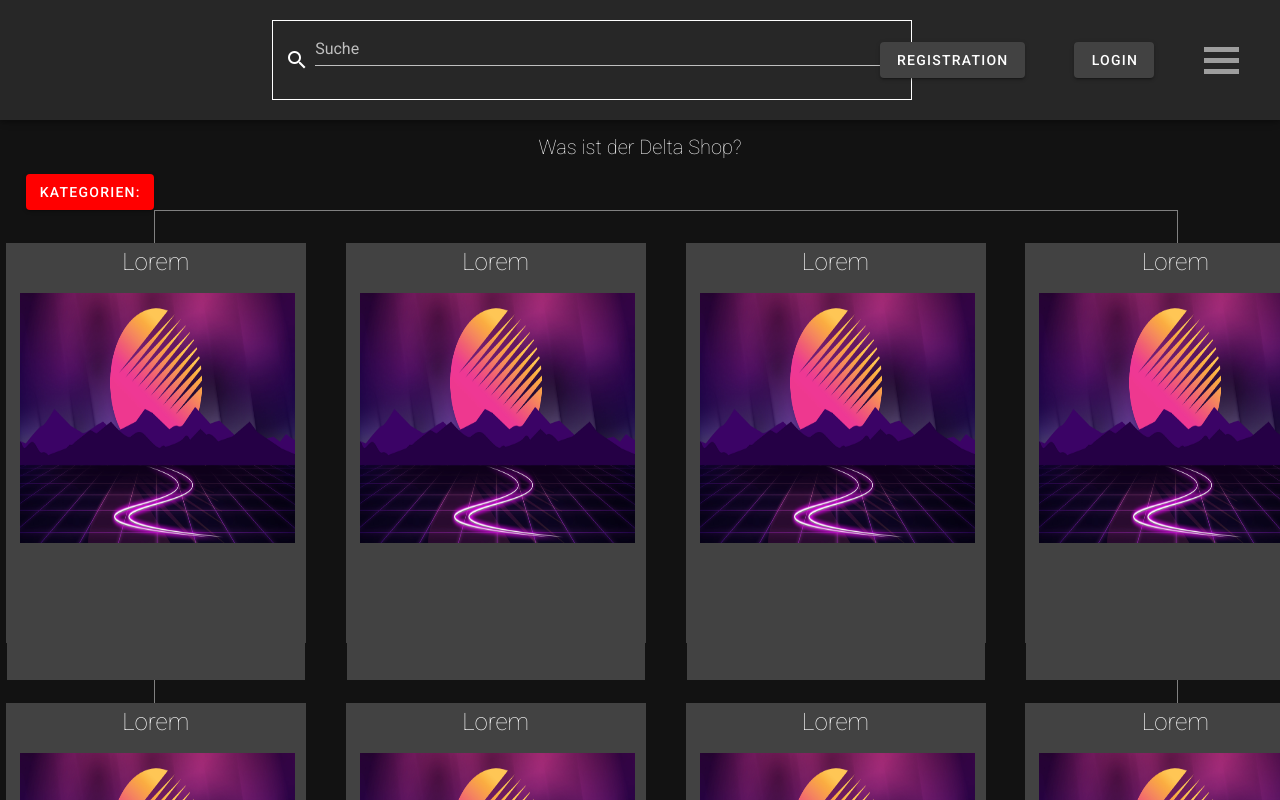
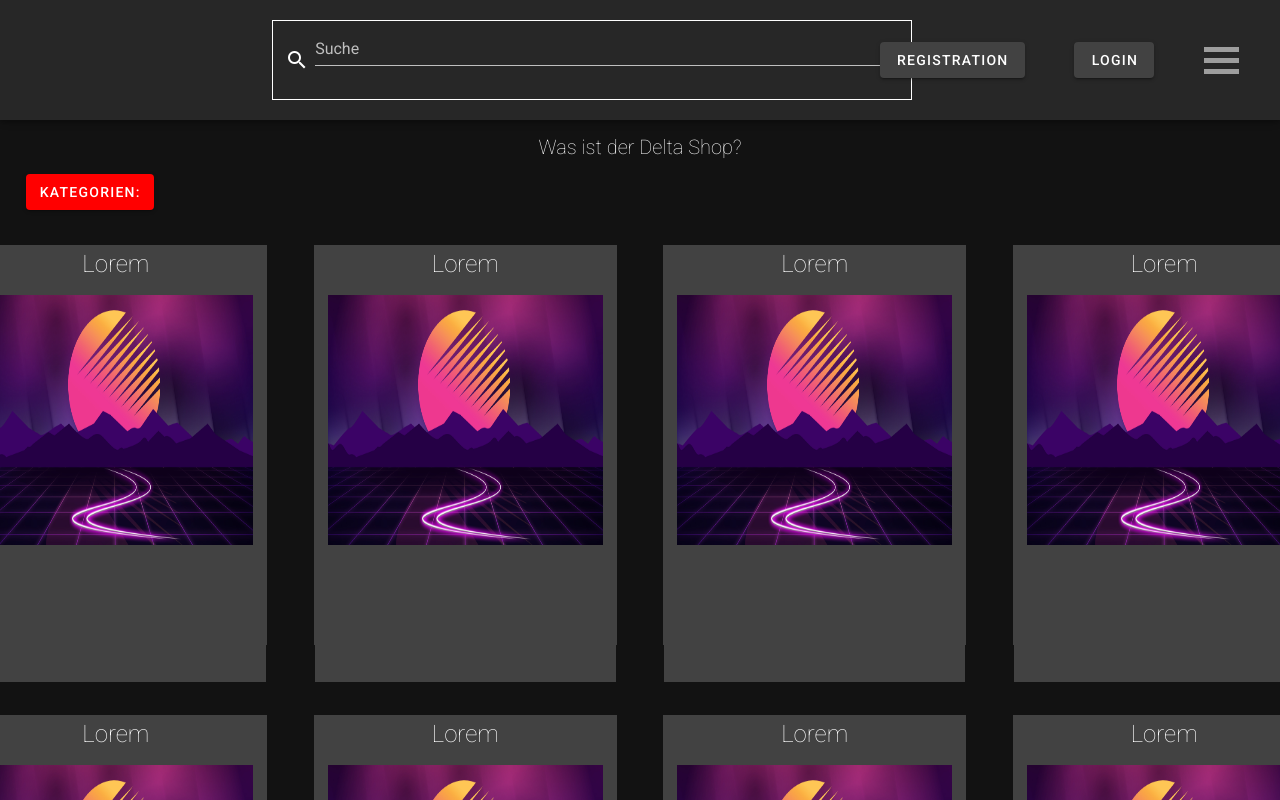
Before and after one commit to hfu-gis/Delta, a Vue app: page / in a window 1280 px wide. Shown: the top 800 px of the page. Built offline with nearby package versions, Linux system fonts and the light colour scheme.

Commit message:
Verbesserung

```diff
--- a/src/components/kategorien.vue
+++ b/src/components/kategorien.vue
@@ -5,7 +5,7 @@
                 <v-btn class="kategorienbutton" style="background: red; color: white" v-on="on">Kategorien:</v-btn>
             </template>
             <v-list class="kategorieitems">
-                <v-list-item v-for="(item, index) in items" :key="index" @click="v-btn" link>
+                <v-list-item v-for="(item, index) in items" :key="index" @click="v-btn" link app>
                     <v-list-item-title class="liste">{{ item.title }}</v-list-item-title>
                 </v-list-item>
             </v-list>
--- a/src/views/Home.vue
+++ b/src/views/Home.vue
@@ -79,11 +79,10 @@
       <div class="dritteReihe">
         <div class="zwischenbanner">
           <v-container class="zwbanner">
-            <router-link to=""><img src="../assets/122043.jpg" height="300px" width="87%"></router-link>
+            <router-link to=""><img src="../assets/122043.jpg" height="300px" width="100%"></router-link>
           </v-container>
         </div>
       </div>
-
     </section>
     <section class="zweitesection">
 
@@ -113,10 +112,9 @@
   .kontainerfürbild{align-self: center}
   .zweiteReihe{flex-direction: row; display: flex; justify-content: center; align-content: center; margin-top: 2%;margin-bottom: 2%}
   .vorschau div div{border: #424242 solid 1px; background: #424242; height: 400px}
-  .reihe{margin: 2%; width: 300px}
+  .reihe{margin: 2%; width: 70%}
   .reihe header h2{font-weight: lighter; text-align: center}
   .kontainerfürbild img:hover{transition: 1s; transform: translateY(10px)}
-  .bilder{border: grey solid 1px; background: -moz-mac-accentdarkshadow; width: 80%; margin-left: 12%}
   .dritteReihe{margin-top: 1%}
   .zwischenbanner{justify-content: center; align-content: center; align-self: center; text-align: center; margin-left: 4%}
 </style>
```
